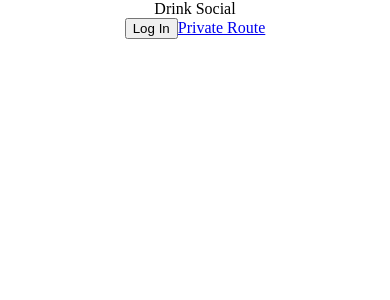
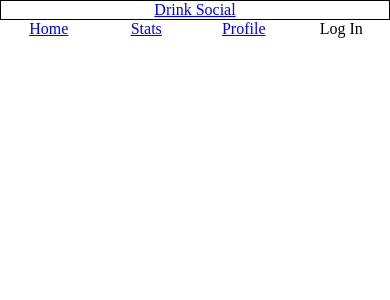
Before and after one commit to Javierz299/drink-social-client, a React (Create React App) app: page / in a window 390 px wide. Shown: the top 300 px of the page. Built offline with nearby package versions, Linux system fonts and the light colour scheme; what auth0-js would draw is missing.

Commit message:
min styling. next responsive nav bar

```diff
--- a/package.json
+++ b/package.json
@@ -13,6 +13,7 @@
     "react-redux": "^7.2.2",
     "react-router-dom": "^5.2.0",
     "react-scripts": "4.0.1",
+    "react-spring": "^8.0.27",
     "redux": "^4.0.5",
     "web-vitals": "^0.2.4"
   },
--- a/src/App.css
+++ b/src/App.css
@@ -1,4 +1,5 @@
 body{
+  max-width: 1440px;
   padding: 0;
   margin: 0;
   box-sizing: border-box;
--- a/src/App.js
+++ b/src/App.js
@@ -1,14 +1,19 @@
 import './App.css';
 import React, { Component } from 'react';
 import Header from './components/Header/Header';
-import PublicRoutes from './components/Routes/PublicRoutes/PublicRoutes'
+import PublicRoutes from './components/Routes/PublicRoutes/PublicRoutes';
+
+import history from './utils/history';
+import { Router } from 'react-router-dom';
 class App extends Component {
 
   render(){
     return (
       <div className="App">
-        <Header />
-        <PublicRoutes />
+        <Router history={history}>
+          <Header />
+          <PublicRoutes />
+        </Router>
       </div>
     );
   }
--- a/src/components/Header/Header.js
+++ b/src/components/Header/Header.js
@@ -1,12 +1,15 @@
-import React from 'react'
+import React from 'react';
+import './header.css';
+
+import { Link } from 'react-router-dom';
 const Header = () => {
     return (
         <header>
-            <div>
-                Drink Social
+            <div id="drink-social-header">
+                <Link to="/" >Drink Social</Link>
             </div>
         </header>
     )
-}
+};
 
-export default Header
+export default Header;
--- /dev/null
+++ b/src/components/Header/header.css
@@ -0,0 +1,3 @@
+#drink-social-header {
+    border: 1px solid black;
+}
--- a/src/components/MainNavButtons/MainNavButtons.js
+++ b/src/components/MainNavButtons/MainNavButtons.js
@@ -1,6 +1,9 @@
 import React from 'react';
 import { Link } from 'react-router-dom';
 import { useSelector,useDispatch } from 'react-redux';
+
+import './mainNavButtons.css';
+
 const MainNavButtons = (props) => {
     const state = useSelector(state => state.auth_reducer.is_authenticated)
     console.log("AUTH",props.auth)
@@ -12,12 +15,15 @@ const MainNavButtons = (props) => {
     }
 
     return (
-        <div>
+        <div id="main-nav-buttons">
+
+            <span><Link to="/">Home</Link></span>
+            <span><Link to="/stats">Stats</Link></span>
+            <span><Link to="/profile">Profile</Link></span>
             {state ?
-            <button onClick={() => log_out()} >Log Out</button> :
-            <button onClick={() => props.auth.login()} >Log In</button>
+            <span onClick={() => log_out()} >Log Out</span> :
+            <span onClick={() => props.auth.login()} >Log In</span>
             }
-            <Link to="/privateroute">Private Route</Link>
         </div>
     )
 }
--- /dev/null
+++ b/src/components/MainNavButtons/mainNavButtons.css
@@ -0,0 +1,4 @@
+#main-nav-buttons{
+    display: grid;
+    grid-template-columns: 1fr 1fr 1fr 1fr;
+}
--- a/src/components/Profile/Profile.js
+++ b/src/components/Profile/Profile.js
@@ -1,21 +1,29 @@
 import React from 'react';
 import AuthCallBack from '../AuthCallBack/AuthCallBack';
 import { useSelector } from 'react-redux';
+import MainNavButtons from '../MainNavButtons/MainNavButtons'
+
+import './profile.css';
 
 const ProtectedRoute = () => {
     const profile = useSelector(profile => profile.auth_reducer.profile)
 
     return (
-        <div>
-            {!profile ? <AuthCallBack /> :
-            <div>
-            Profile
-            <h3>{profile.name}</h3>
-            <h4>{profile.email.substring(0,profile.email.indexOf("@"))}</h4>
-            <img src={profile.picture} alt="pic" />
+        <div id="profile-container" >
+            <MainNavButtons />
+            {/*add different spinner for authcallback */
+            !profile ? <AuthCallBack /> :
+            <div className="profile-container-description" >
+                <img src={profile.picture} alt="pic" />
+                <h3>{profile.name}</h3>
+                {/* <h4>{profile.email.substring(0,profile.email.indexOf("@"))}</h4> */}
+
                    {console.log("profile",profile)}
             </div>
             }
+            {/* details of drinks*/}
+            {/* forms for drinks, aiming for carousol*/}
+
 
         </div>
     )
--- /dev/null
+++ b/src/components/Profile/profile.css
@@ -0,0 +1,11 @@
+#profile-container {
+    border: 1px solid black;
+}
+
+.profile-container-description{
+    border: 1px solid blue;
+}
+
+.profile-container-description > img{
+    border-radius: 50%;
+}
--- a/src/components/Routes/PublicRoutes/PublicRoutes.js
+++ b/src/components/Routes/PublicRoutes/PublicRoutes.js
@@ -9,7 +9,7 @@ import UnAuthRedirect from '../../../utils/UnAuthRedirect';
 import PrivateRoute from '../PrivateRoute';
 import ProtectedRoute from '../../Profile/Profile';
 
-import { useDispatch, useSelector } from 'react-redux';
+import { useDispatch } from 'react-redux';
 
 const auth = new Auth();
 
@@ -37,16 +37,14 @@ const PublicRoutes = () => {
 
     return (
         <div>
-            <Router history={history}>
                 <Switch>
                     <Route exact path="/" render={() => <MainNavButtons auth={auth} /> } />
                     <Route path="/redirect" component={UnAuthRedirect} />
                     <Route path="/callback" render={(props) => {auth.handleAuthentication(props); return <AuthCallBack props={props} />}} />
                     <Route path="/authcheck" render={() => <AuthCheck auth={auth} />} />
 
-                    <PrivateRoute path="/privateroute" component={ProtectedRoute} auth={auth}/>
+                    <PrivateRoute path="/profile" component={ProtectedRoute} auth={auth}/>
                 </Switch>
-            </Router>
         </div>
     )
 }
--- a/src/utils/UnAuthRedirect.js
+++ b/src/utils/UnAuthRedirect.js
@@ -6,6 +6,6 @@ const UnAuthRedirect = () => {
             Not Authorized Redirect
         </div>
     )
-}
+};
 
 export default UnAuthRedirect;
```
Also changed, not shown: 2 other files (tests, documents, lock files or other folders).
